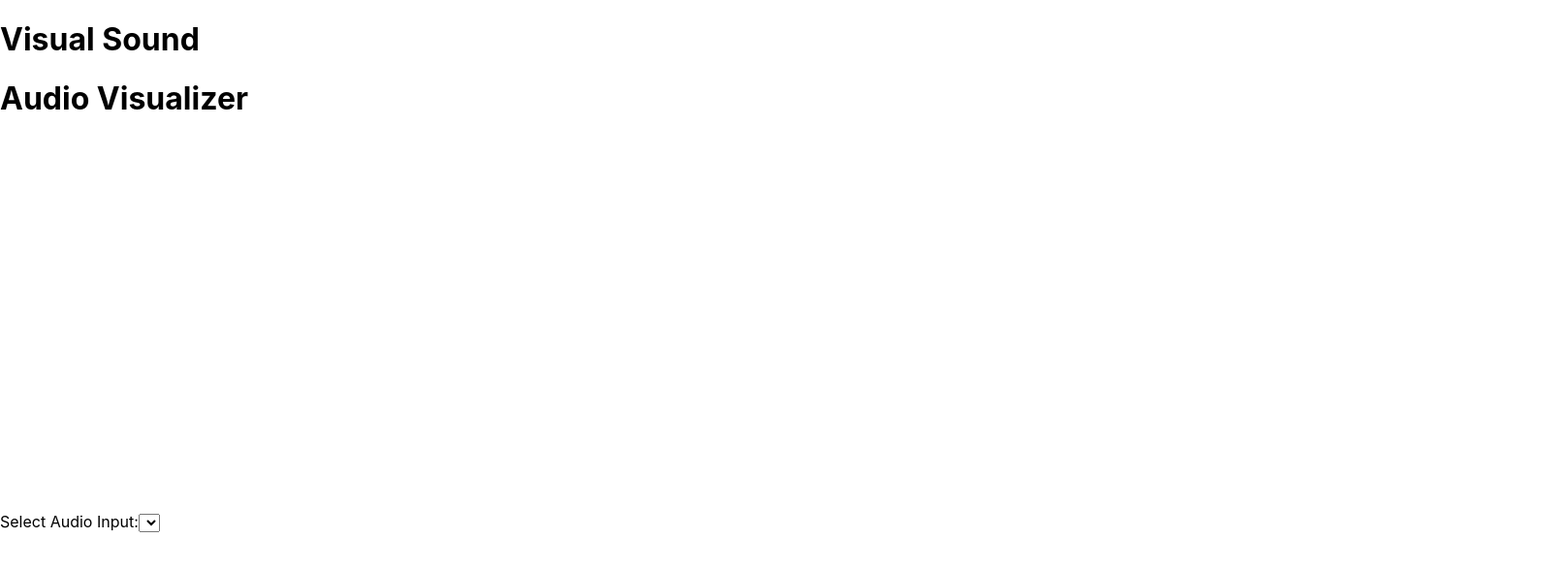
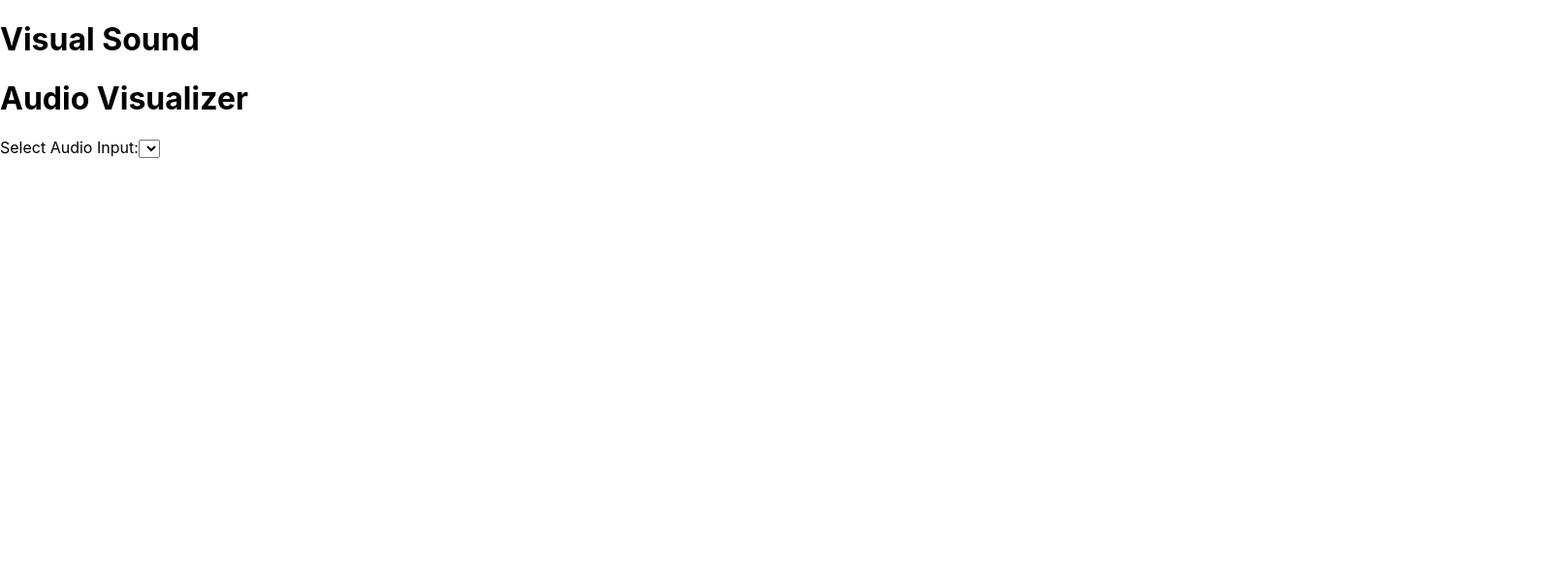
Before and after one commit to LGmane/Visual-Sound, a React (Create React App) app: page / in a window 1280 px wide. Shown: the top 588 px of the page at 97% size, 1602 px wide, since content can reach past the window. Built offline with nearby package versions, Linux system fonts and the light colour scheme.

Commit message:
Try to improve Performance

```diff
--- a/src/components/AudioVisualizer.js
+++ b/src/components/AudioVisualizer.js
@@ -1,29 +1,27 @@
+// Import necessary React hooks and utilities
 import React, { useEffect, useState, useRef } from 'react';
 import { setupAudio } from '../utils/audioUtils'; // Utility for setting up audio
 import {
   calculateVolume,
-  calculateEnergyLevel,
   calculatePeak,
 } from '../utils/audioCalculations'; // Calculations for audio data
 import {
   drawFrequencySpectrum,
   drawWaveform,
   drawWaveOnBeat,
-  drawBassImpact,
 } from '../utils/visualizerUtils'; // Visualizations
 
-
 function AudioVisualizer() {
-  // State to manage available audio devices and the selected device
+  // State for managing audio devices and the selected device
   const [devices, setDevices] = useState([]);
   const [selectedDevice, setSelectedDevice] = useState('');
 
-  // Refs to store audio analyser, data arrays, and canvas reference
+  // Refs for audio analyser, data arrays, and canvas
   const analyserRef = useRef(null);
   const dataArrayRef = useRef(null);
   const canvasRef = useRef(null);
 
-  // Load audio input devices on component mount
+  // Load available audio devices on component mount
   useEffect(() => {
     async function getAudioDevices() {
       const deviceList = await navigator.mediaDevices.enumerateDevices();
@@ -47,7 +45,6 @@ function AudioVisualizer() {
       analyserRef.current = analyser;
       dataArrayRef.current = dataArray;
 
-      // Start visualization functions
       startVisualizations();
     }
 
@@ -60,11 +57,9 @@ function AudioVisualizer() {
   function startVisualizations() {
     const canvas = canvasRef.current;
     const canvasCtx = canvas.getContext('2d');
-    //const frequencyData = new Uint8Array(analyserRef.current.frequencyBinCount);
     let volumePeak = 0;
-    let energyPeak = 0;
 
-    // Main visualizations
+    // Main visualization loop
     function renderFrame() {
       requestAnimationFrame(renderFrame);
 
@@ -72,13 +67,11 @@ function AudioVisualizer() {
       canvasCtx.fillStyle = 'rgb(0, 0, 0)';
       canvasCtx.fillRect(0, 0, canvas.width, canvas.height);
 
-      // Calculate volume and energy
+      // Calculate volume
       const volume = calculateVolume(dataArrayRef.current);
-      const energyLevel = calculateEnergyLevel(dataArrayRef.current);
 
       // Update peaks
       volumePeak = calculatePeak(canvas.height * volume, volumePeak);
-      energyPeak = calculatePeak(canvas.height * energyLevel, energyPeak);
 
       // Draw the waveform
       drawWaveform(canvas, analyserRef.current, dataArrayRef.current);
@@ -88,29 +81,20 @@ function AudioVisualizer() {
 
       // Call additional animations
       drawWaveOnBeat(canvasCtx, analyserRef.current);
-      //drawBassImpact(canvasCtx, analyserRef.current);
 
       // Draw volume bar
       canvasCtx.fillStyle = 'rgb(0, 0, 255)';
       canvasCtx.fillRect(canvas.width - 50, canvas.height - canvas.height * volume, 30, canvas.height * volume);
 
       // Draw volume peak
-      canvasCtx.fillStyle = 'rgb(255, 255, 0)';
+      canvasCtx.fillStyle = 'rgb(0, 0, 255)';
       canvasCtx.fillRect(canvas.width - 50, canvas.height - volumePeak - 5, 30, 5);
-
-      // Draw energy bar
-      canvasCtx.fillStyle = 'rgb(0, 0, 255)';
-      canvasCtx.fillRect(canvas.width - 90, canvas.height - canvas.height * energyLevel, 30, canvas.height * energyLevel);
-
-      // Draw energy peak
-      canvasCtx.fillStyle = 'rgb(0, 0, 255)';
-      canvasCtx.fillRect(canvas.width - 90, canvas.height - energyPeak - 5, 30, 5);
     }
 
     renderFrame();
   }
 
-  // --- Render the component --- //
+  // Render the component
   return (
     <div>
       <h1>Audio Visualizer</h1>
@@ -127,7 +111,12 @@ function AudioVisualizer() {
         ))}
       </select>
 
-      <canvas ref={canvasRef} width="800" height="400" style={{ border: '1px solid white' }}></canvas>
+      <canvas
+        ref={canvasRef}
+        width="1600"
+        height="900"
+        style={{ border: '1px solid white' }}
+      ></canvas>
     </div>
   );
 }
--- a/src/utils/audioCalculations.js
+++ b/src/utils/audioCalculations.js
@@ -5,15 +5,25 @@ export function normalize(value, max = 255) {
 
   // Calculate volume (RMS)
   export function calculateVolume(dataArray) {
-    const sum = dataArray.reduce((acc, value) => acc + (value - 128) ** 2, 0);
-    return Math.sqrt(sum / dataArray.length) / 128; // Normalize to [0, 1]
-  }
+    let sumSquares = 0;
 
+    // Berechnung des quadrierten Mittelwerts
+    for (let i = 0; i < dataArray.length; i++) {
+        const centeredValue = dataArray[i] - 128;
+        sumSquares += centeredValue * centeredValue;
+    }
+
+    // RMS-Wert berechnen und normalisieren
+    return Math.sqrt(sumSquares / dataArray.length) / 128; // Normalisierung [0, 1]
+}
+
+/*
   // Calculate energy level (overall signal strength)
   export function calculateEnergyLevel(dataArray) {
     const sum = dataArray.reduce((acc, value) => acc + Math.abs(value - 128), 0);
     return sum / dataArray.length / 128; // Normalize to [0, 1]
   }
+  */
 
   // Calculate bass energy (average of low frequencies)
   export function calculateBassEnergy(frequencyData, bins = 10) {
@@ -21,7 +31,7 @@ export function normalize(value, max = 255) {
   }
 
   // Calculate peak hold logic (with decay)
-  export function calculatePeak(currentValue, peakValue, decay = 1) {
+  export function calculatePeak(currentValue, peakValue, decay = 5) {
     return currentValue > peakValue ? currentValue : Math.max(peakValue - decay, 0);
   }
 
```
